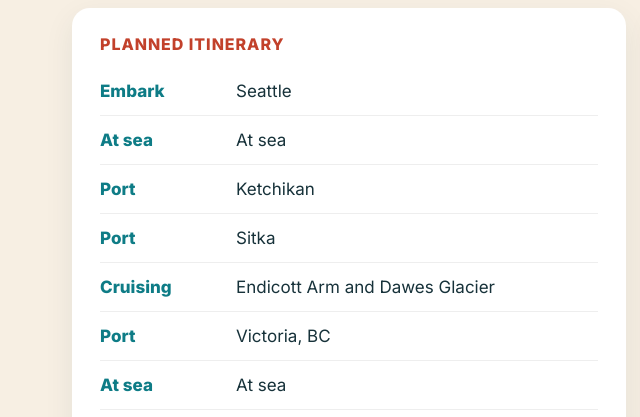
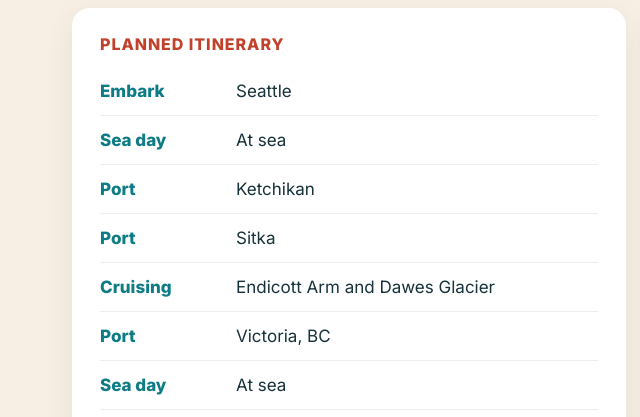
Before and after one commit to froglegsmedia/creativetraveltrends, a plain HTML site: page alaska-cruise.html in a window 1280 px wide. Shown: the part 960-1377 px from the top of the page, 0-640 px from the left. Drawn offline with nearby package versions, Linux system fonts and the light colour scheme.

Commit message:
Clarify Alaska itinerary sea days as Sea day / At sea

```diff
--- a/alaska-cruise.html
+++ b/alaska-cruise.html
@@ -66,12 +66,12 @@
 <h3>Planned itinerary</h3>
 <ul class="itin">
 <li><b>Embark</b><span>Seattle</span></li>
-<li><b>At sea</b><span>At sea</span></li>
+<li><b>Sea day</b><span>At sea</span></li>
 <li><b>Port</b><span>Ketchikan</span></li>
 <li><b>Port</b><span>Sitka</span></li>
 <li><b>Cruising</b><span>Endicott Arm and Dawes Glacier</span></li>
 <li><b>Port</b><span>Victoria, BC</span></li>
-<li><b>At sea</b><span>At sea</span></li>
+<li><b>Sea day</b><span>At sea</span></li>
 <li><b>Disembark</b><span>Seattle</span></li>
 </ul>
 <p class="pnote">Itinerary details are not final and may change.</p>
```
